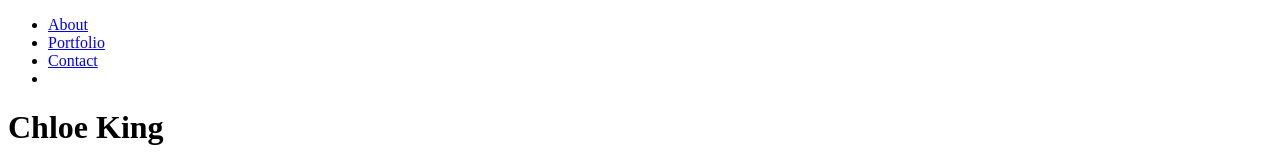
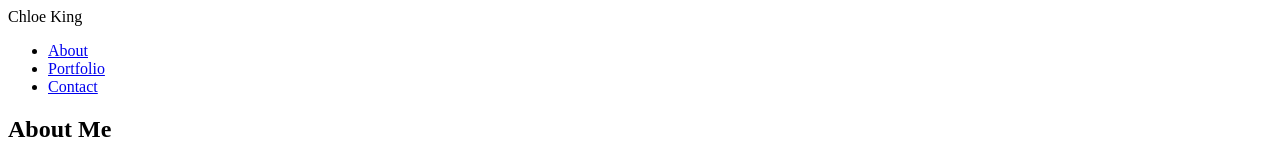
Before and after one commit to alka95/alka95.github.io, a plain HTML site: page index.html in a window 1280 px wide. Shown: the top 160 px of the page. Drawn offline with Linux system fonts and the light colour scheme; files that its build step writes are made by us from their sources; grey boxes are pictures that could not be loaded.

Commit message:
Basic-Portfolio

```diff
--- a/index.html
+++ b/index.html
@@ -5,20 +5,7 @@
 	<link rel="stylesheet" type="text/css" href="css/style.css">
 </head>
 <div class="Basic-Portfolio">
-	<header>
-    <nav>
-        <!-- Secondary Navigation inside <header> -->
-        <ul>
-            <li><a href="#About">About</a></li>
-            <li><a href="#Portfolio">Portfolio</a></li>
-            <li><a href="#Contact">Contact</a></li>
-            <li>
-        </ul>
-    </nav>
-    <hgroup>
-        <h1>Chloe King</h1>
-    </hgroup>
-</header>
+<header>Chloe King</header>
 <nav>
     <!-- Main Navigation outside <header> -->
 	<ul>
@@ -29,11 +16,12 @@
 </nav>
 <section id="About me">
 <body>
-			<h1>About Me<h1>
+	<h1>About Me</h1>
 	<img src="https://www.instagram.com/p/BFpOJCHBcef/?taken-by=chl0e.king" alt="My sister and I">
 	<br>
 	<p>My Name is Chloe King. I am 18 years old. I currently live in Orlando. I have always been interested in technology. From a young age I started using our family computer and I always pondered about how web pages are created. As I got older, my love for technology blossomed when I found out about video games. My first console was a Wii, I moved onto an Xbox 360, and so forth as new consoles are being developed often. Before finishing high school with my associates degree, I began to research what kind of career I could eventually acquire in technology. Web development sparked my interest and led me to where I am today. I know that this may be a difficult journey to eventually make my dream a reality; however, I know I will not give up because I am a hard worker who enjoys challenges and will do everything in my power to succeed.
 	</p>
 </section>
 </body>
+</div>
 </html>
```
Also changed, not shown: contact.html (+3 -2 lines). Lines whose indentation alone changed are shown as unchanged.
